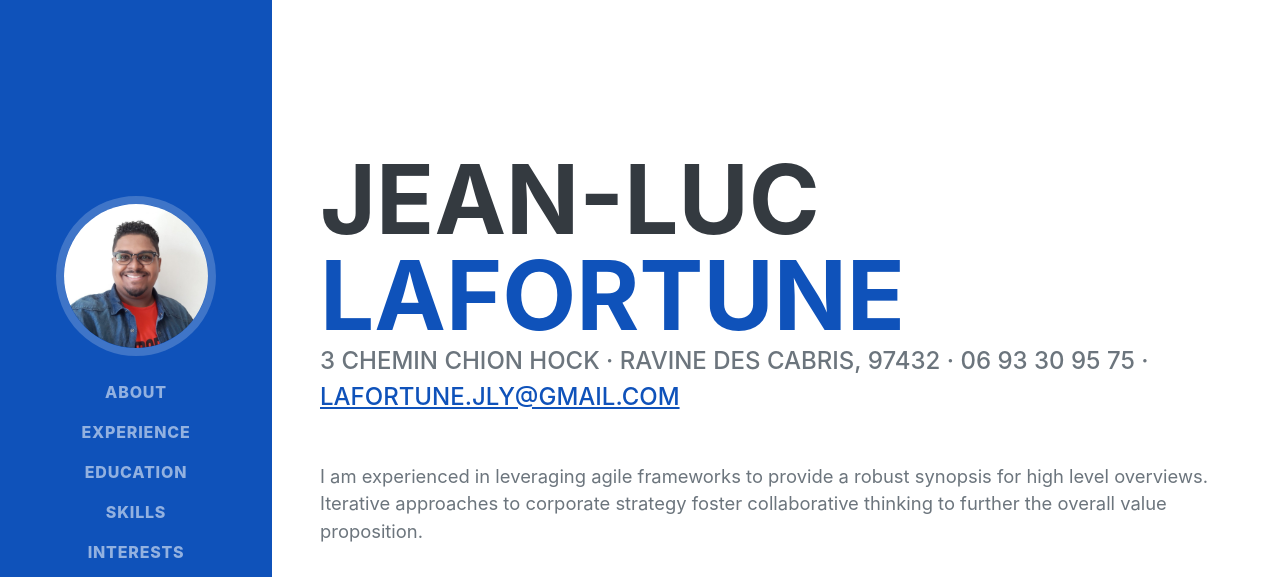
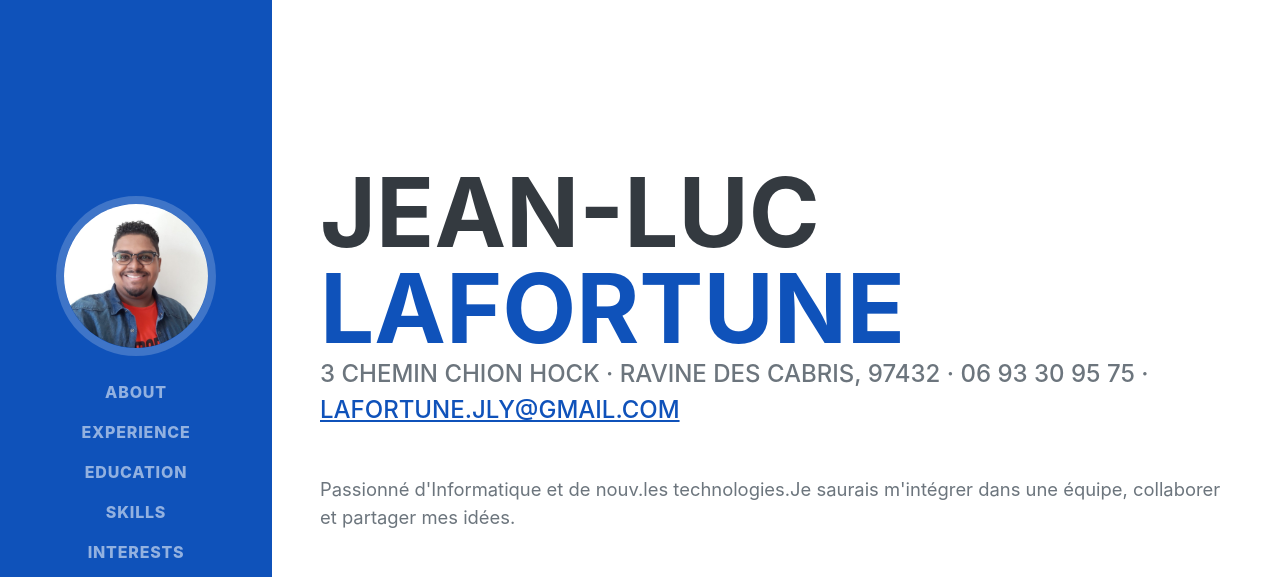
Before and after one commit to BluNay/Projet-2, a plain HTML site: page index.html in a window 1280 px wide. Shown: the top 577 px of the page. Drawn offline with nearby package versions, Linux system fonts and the light colour scheme; a web font is replaced by a local one.

Commit message:
edit index

```diff
--- a/index.html
+++ b/index.html
@@ -48,8 +48,7 @@
                         <a href="mailto:name@email.com">lafortune.jly@gmail.com</a>
                     </div>
                     <p class="lead mb-5">
-                        I am experienced in leveraging agile frameworks to provide a robust synopsis for high level overviews.
-                        Iterative approaches to corporate strategy foster collaborative thinking to further the overall value proposition.
+                        Passionné d'Informatique et de nouv.les technologies.Je saurais m'intégrer dans une équipe, collaborer et partager mes idées.
                     </p>
                     <div class="social-icons">
                         <a class="social-icon" href="#!"><i class="fab fa-linkedin-in"></i></a>
```
